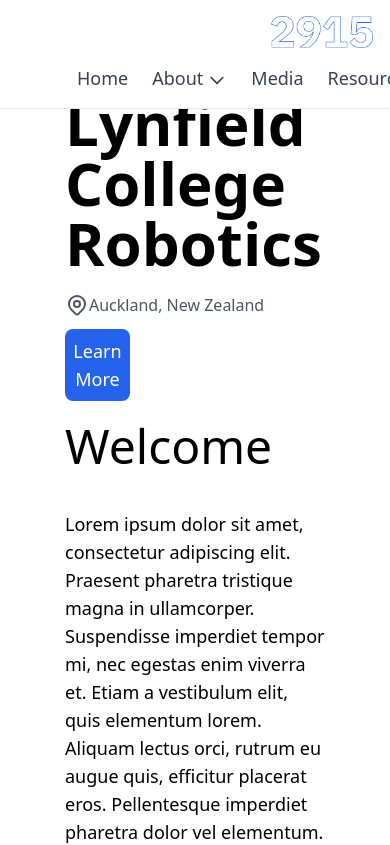
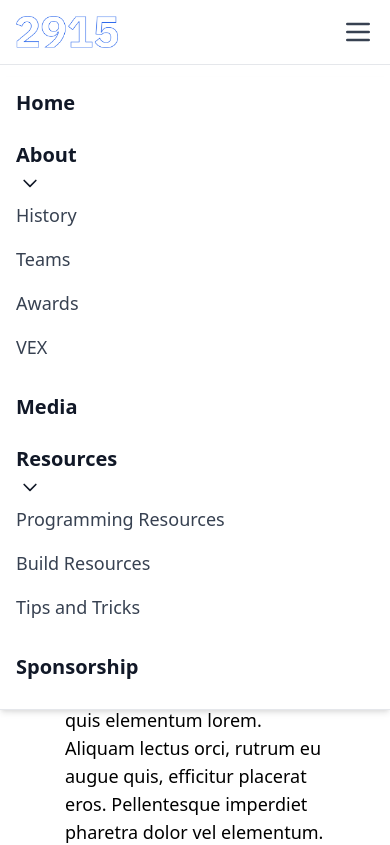
Before and after one commit to kaelemc/lcrobotics-site, a React (Create React App) app: page / in a window 390 px wide. Shown: the top 845 px of the page. Built offline with nearby package versions, Linux system fonts and the light colour scheme.

Commit message:
converted navbar to hamburger menu - responsive v1

```diff
--- a/src/components/navbar.js
+++ b/src/components/navbar.js
@@ -1,5 +1,6 @@
+import React, { useState } from "react";
 import Logo from "../media/images/logo-2915-blue.png";
-import { ChevronDownIcon } from "@heroicons/react/outline";
+import { ChevronDownIcon, MenuIcon } from "@heroicons/react/outline";
 
 const navigation = [
 	{ name: "Home", href: "/home", isMenu: false },
@@ -28,28 +29,44 @@
 	{ name: "Sponsorship", href: "#", isMenu: false },
 ];
 
-function Navbar() {
+function classNames(...classes) {
+	return classes.filter(Boolean).join(" ")
+}
+
+export default function Navbar() {
+
+	const [showLinks, setShowLinks] = useState(false);
+
 	return (
-    <div className="flex justify-center py-4 border-b b-gray-400 fixed w-screen bg-white">
-		<div className="grid grid-flow-row grid-rows-1 content-center justify-between justify-items-center md:grid-flow-col w-8/12">
+		<>
+		<div className="fixed w-screen bg-white">
+			<div className="p-4 border-b b-gray-400">
+				<div className="grid grid-flow-col justify-between">
 					{/* team logo */}
-      	<img src={Logo} className="block h-8 w-auto mb-4 md:mb-0" alt="LCR 2915 Logo" />
+					<img src={Logo} className="block h-8" alt="LCR 2915 Logo" />
+					{/* Hamburger Menu */}
+					<button onClick={() => setShowLinks(!showLinks)} className="md:hidden">
+						<MenuIcon className="h-8 text-gray-700"/>
+					</button>
+				</div>
+			</div>
+			<div className="">
 					{/* navbar items */}
-      	<ul className="grid grid-flow-col content-center text-gray-700 font-medium text-lg">
+					<ul className={classNames( showLinks ? "hidden" : "text-gray-700 text-lg mt-3 border-b b-gray-400 px-4 pb-4 shadow-md")}>
 					{
 						navigation.map((item) => {
 						// render dropdowns
 						if (item.isMenu) {
 							return (
-					<li className="group mx-3">
-						<a href={item.href} className="hover:text-blue-600 inline-flex items-center">
+								<li className="py-3">
+									<a href={item.href} className="text-xl text-gray-900 font-semibold inline-block w-full">
 										{item.name}
-							<ChevronDownIcon className="h-5 w-5 ml-1 mt-1" />
+										<ChevronDownIcon className="sm:hidden h-5 w-5 ml-1 mt-1"/>
 									</a>
-						<ul className="hidden group-hover:block absolute shadow bg-white rounded py-2 text-base">
+									<ul className="">
 									{item.childItems.map((cItem) => (
-							<li className=" hover:text-blue-600 hover:bg-gray-200">
-								<a className="block py-1 px-4" href={cItem.href}>{cItem.name}</a>
+										<li className="py-2">
+											<a className="inline-block w-full" href={cItem.href}>{cItem.name}</a>
 										</li>
 									))}
 									</ul>
@@ -58,46 +75,17 @@
 					}
 					else {
 						return (
-			<li className="mx-3 hover:text-blue-600">
-				<a href={item.href} className="hover:text-blue-600">
+						<li className="py-3">
+							<a href={item.href} className="text-xl text-gray-900 font-semibold inline-block w-full">
 								{item.name}
 							</a>
 						</li>
 						);
 					}
 					})}
-
-        {/* <li className="mx-3 hover:text-blue-600"><a href="#" className="hover:text-blue-600">Home</a></li>
-                <li className="group mx-3">
-                    <a href="#" className="hover:text-blue-600 inline-flex items-center">
-                            About
-                            <ChevronDownIcon className="h-5 w-5 ml-1 mt-1"/>
-                    </a>
-                    <ul className="hidden group-hover:block absolute shadow bg-white rounded py-2 text-base">
-                        <li className="py-1 px-4 hover:text-blue-600 hover:bg-gray-200"><a href="#">Subink 1</a></li>
-                        <li className="py-1 px-4 hover:text-blue-600 hover:bg-gray-200"><a href="#">Sublink 2</a></li>
-                        <li className="py-1 px-4 hover:text-blue-600 hover:bg-gray-200"><a href="#">Sublink 3</a></li>
-                        <li className="py-1 px-4 hover:text-blue-600 hover:bg-gray-200"><a href="#">Sublink 4</a></li>
-                    </ul>
-                </li>
-                <li className="mx-3 hover:text-blue-600"><a href="#" className="hover:text-blue-600">Media</a></li>
-                <li className="group mx-3">
-                    <a href="#" className="hover:text-blue-600 inline-flex items-center">
-                        Resources
-                        <ChevronDownIcon className="h-5 w-5 ml-1 mt-1"/>
-                    </a>
-                    <ul className="hidden group-hover:block absolute shadow bg-white rounded py-2 text-base">
-                        <li className="py-1 px-4 hover:text-blue-600 hover:bg-gray-200"><a href="#">Subink 1</a></li>
-                        <li className="py-1 px-4 hover:text-blue-600 hover:bg-gray-200"><a href="#">Sublink 2</a></li>
-                        <li className="py-1 px-4 hover:text-blue-600 hover:bg-gray-200"><a href="#">Sublink 3</a></li>
-                        <li className="py-1 px-4 hover:text-blue-600 hover:bg-gray-200"><a href="#">Sublink 4</a></li>
-                    </ul>
-                </li>
-                <li className="mx-3 hover:text-blue-600"><a href="#" className="hover:text-blue-600">Sponsorship</a></li> */}
 					</ul>
 				</div>
 		</div>
+		</>
 	);
 }
-
-export default Navbar;
```
Lines whose indentation alone changed are shown as unchanged.
